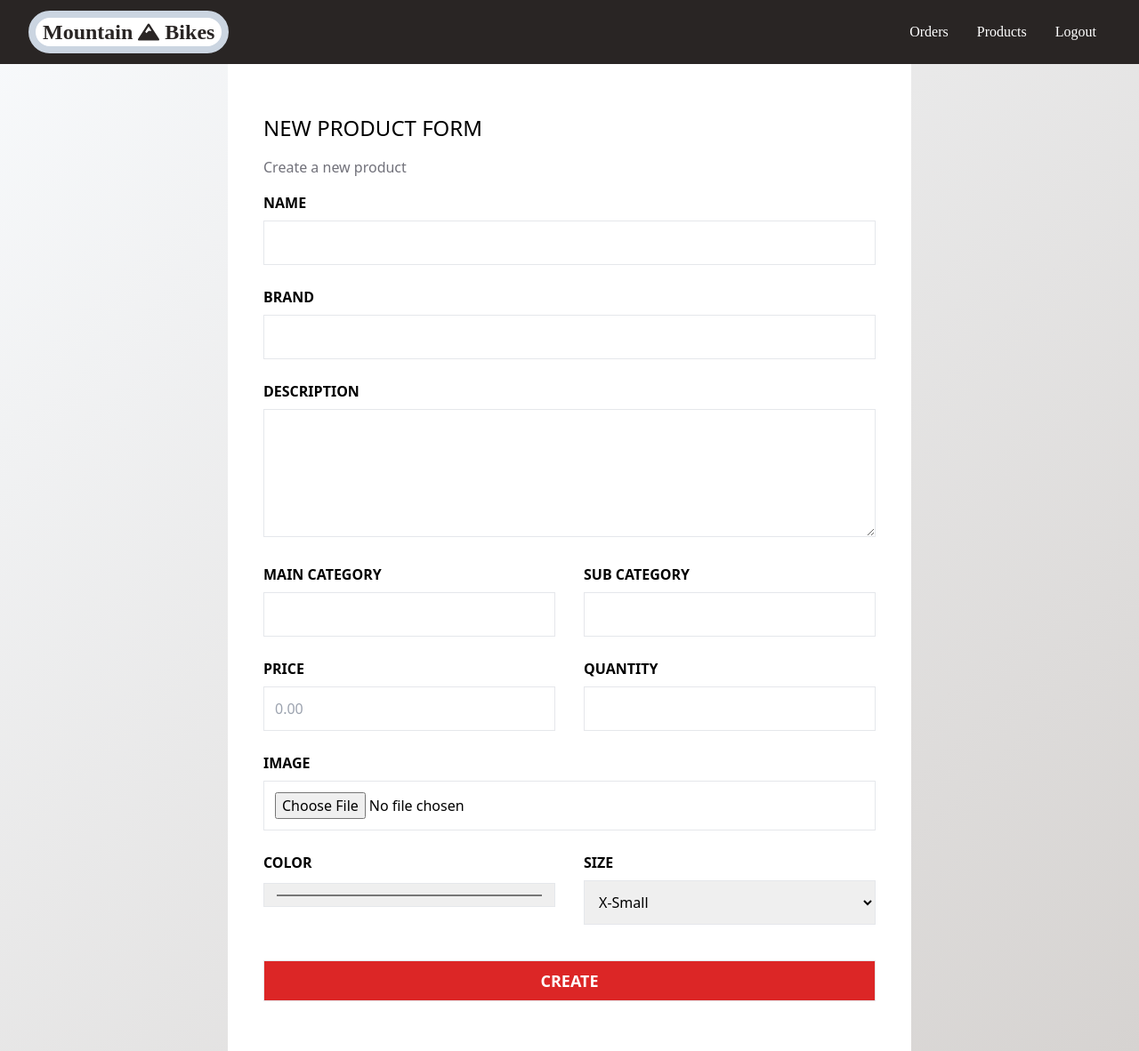
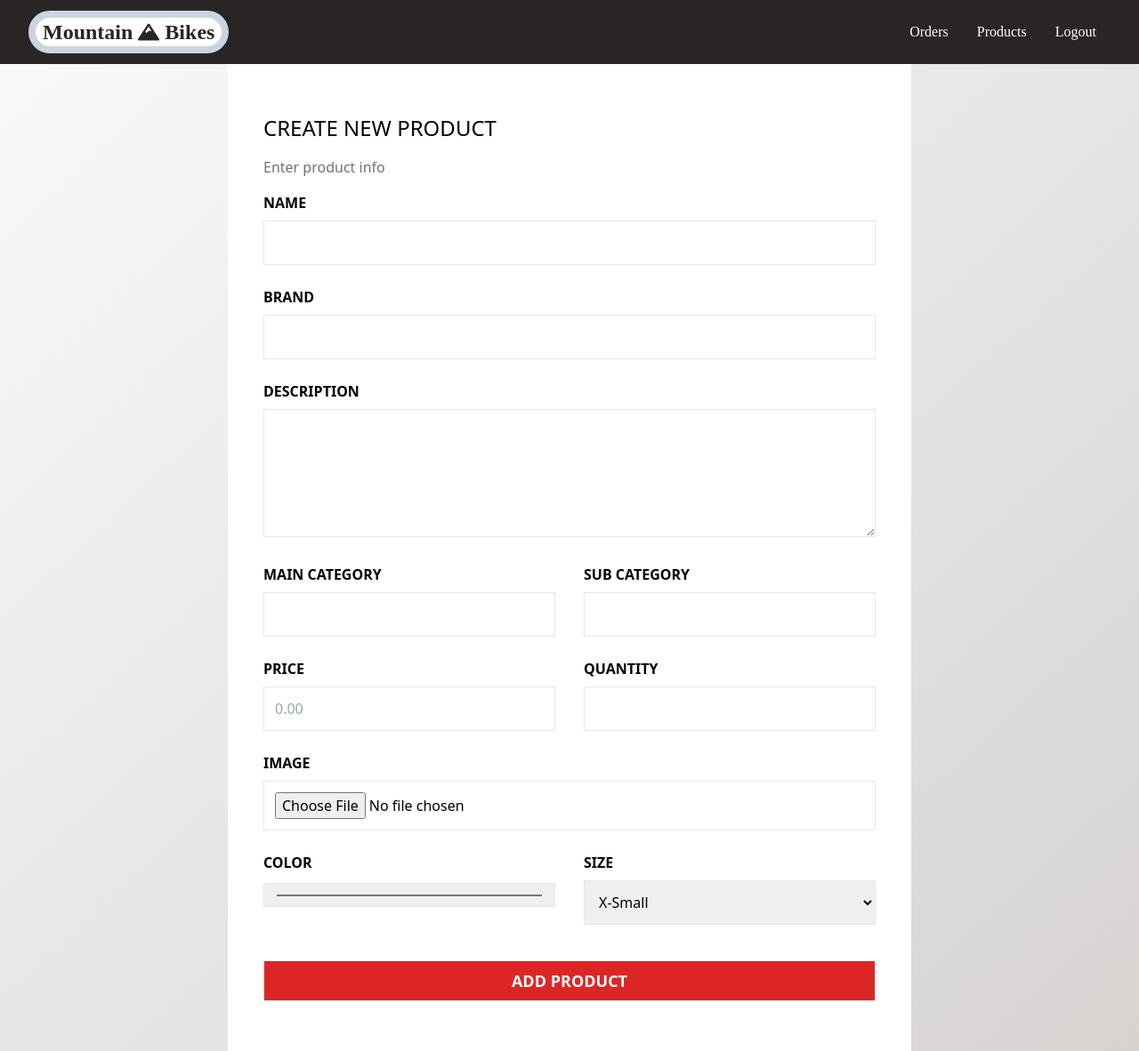
Before and after one commit to jordanruhle/ecommerce, a React (Create React App) app in the folder client/: page /products/create in a window 1280 px wide. Shown: the whole page at 89% size. Built offline with nearby package versions, Linux system fonts and the light colour scheme.

Commit message:
edit route

```diff
--- a/client/src/App.js
+++ b/client/src/App.js
@@ -11,6 +11,7 @@ import AdminLogin from './views/AdminLogin';
 import AdminOrders from './views/AdminOrders';
 import AdminProducts from './views/AdminProducts';
 import ProductCreateOne from './views/ProductCreateOne';
+import ProductEdit from './views/ProductEdit'
 
 function App() {
   return (
@@ -25,6 +26,7 @@ function App() {
         <Route element={<AdminOrders />} path='/dashboard/orders' />
         <Route element={<AdminProducts />} path='/dashboard/products' />
         <Route element={<ProductCreateOne />} path='/products/create' />
+        <Route element={<ProductEdit />} path='/products/edit' />
         {/* <Route element={<Payment />} path="/payment" />
         <Route element={<Completion />} path="/completion" /> */}
       </Routes>
--- a/client/src/components/ProductForm.jsx
+++ b/client/src/components/ProductForm.jsx
@@ -3,9 +3,11 @@ import RedButton from './RedButton'
 import axios from 'axios'
 import { useNavigate } from 'react-router-dom'
 
-const ProductForm = () => {
+const ProductForm = (props) => {
 
-    const navigate =useNavigate()
+    const { title, subTitle, buttonText } = props;
+
+    const navigate = useNavigate()
 
     const [productInfo, setProductInfo] = useState({
         name: "",
@@ -51,8 +53,8 @@ const ProductForm = () => {
         <div className='max-w-screen-md mx-auto '>
             <form className='bg-white p-10 ' onSubmit={createProduct}>
                 {/*----------- Product Form ------------ */}
-                <h3 className='text-2xl my-4 uppercase'>New Product Form</h3>
-                <p className=' mb-4 text-zinc-500'>Create a new product</p>
+                <h3 className='text-2xl my-4 uppercase'>{title}</h3>
+                <p className=' mb-4 text-zinc-500'>{subTitle}</p>
 
                 {/*---------- Name ---------- */}
                 <div className='mb-6'>
@@ -125,9 +127,8 @@ const ProductForm = () => {
                             <option value="XXL">2X-Large</option>
                         </select>
                     </div>
-
                 </div>
-                <RedButton buttonText="Create" />
+                <RedButton buttonText={buttonText} />
 
 
             </form>
--- a/client/src/views/ProductCreateOne.jsx
+++ b/client/src/views/ProductCreateOne.jsx
@@ -6,7 +6,7 @@ const ProductCreateOne = () => {
   return (
     <div className='bg-gradient-to-br from-slate-50 to-stone-300 min-h-screen'>
         <AdminNavBar />
-        <ProductForm />
+        <ProductForm title="Create New Product" subTitle="Enter product info" buttonText="Add Product"/>
     </div>
   )
 }
```
Lines whose indentation alone changed are shown as unchanged.
